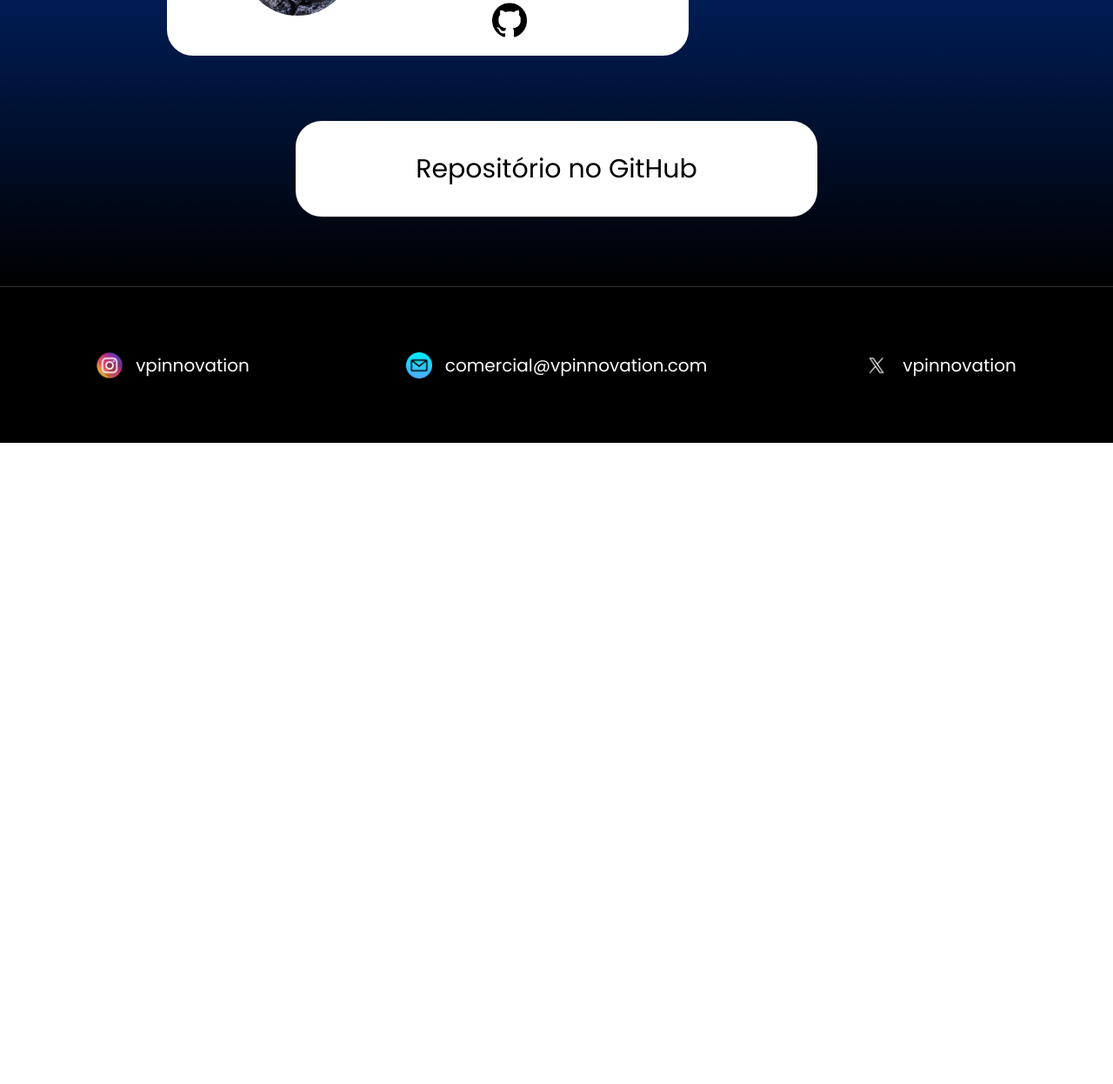
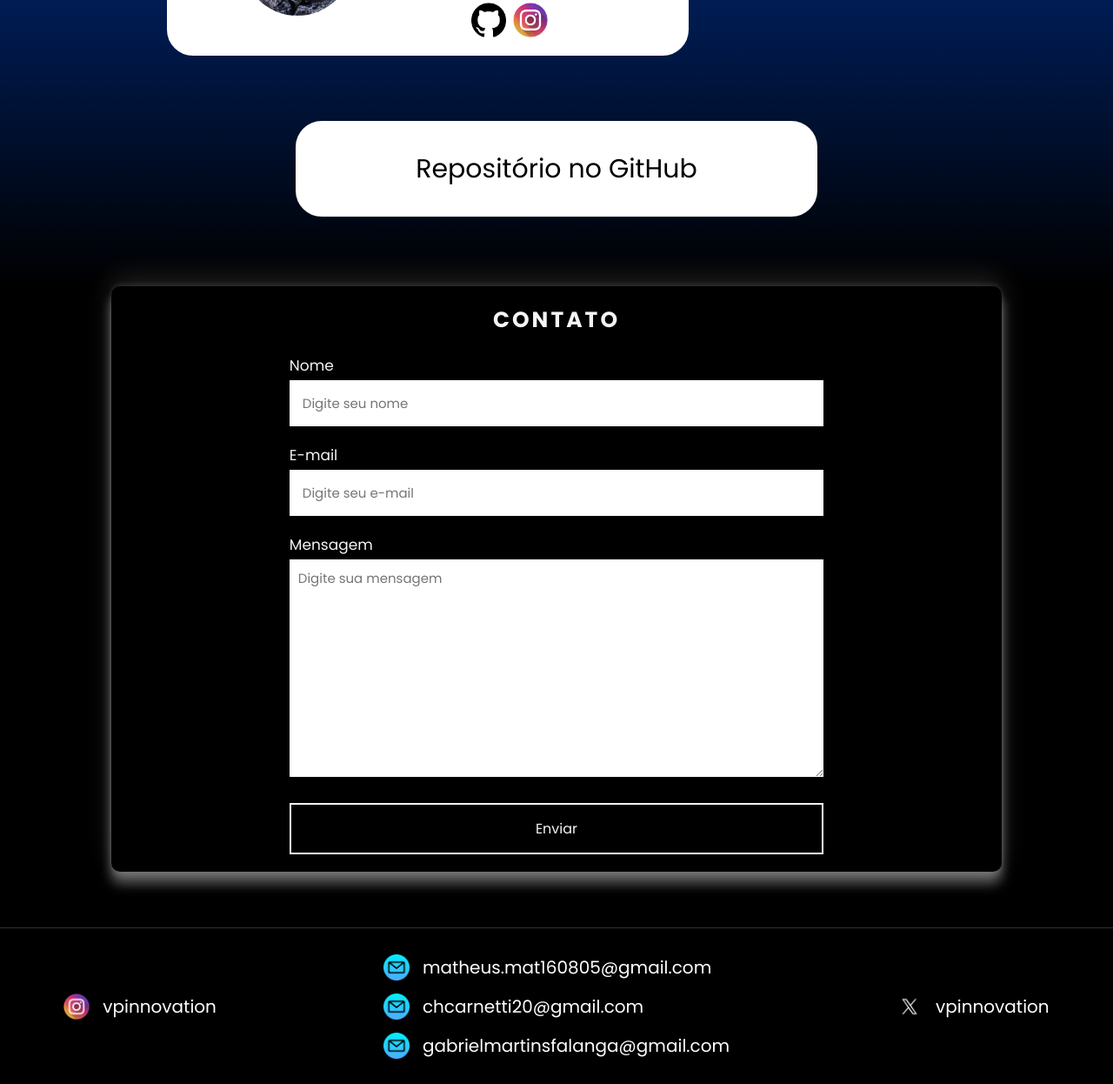
Before and after one commit to matheus-esteves10/gs-frontend, a plain HTML site: page index.html in a window 1280 px wide. Shown: the part 3642-4888 px from the top of the page at 87% size. Before the commit the page ends 4157 px from the top, so only its background shows below. Drawn offline with Linux system fonts and the light colour scheme.

Commit message:
formulário de contato, pág de agradecimento, instas e emails adicionados

```diff
--- a/index.html
+++ b/index.html
@@ -55,7 +55,8 @@
                   <p>Matheus Esteves</p>
                   <p>RM: 554769</p>
                   <p>Turma: 1TDSPJ</p>
-                  <a href="https://github.com/matheus-esteves10" target="_blank"><img class="github" src="../img/github.png" alt="Logo do GitHub"></a>
+                  <a href="https://github.com/matheus-esteves10" target="_blank"><img class="icones" src="../img/github.png" alt="Logo do GitHub"></a>
+                  <a href="https://www.instagram.com/matheus_esteves__/" target="_blank"><img class="icones" src="./img/icone-instagram.png" alt="Ícone Instagram"></a>
                 </div>
             </div>
             <div class="container caio">
@@ -63,8 +64,9 @@
                 <div>
                   <p>Caio Henrique</p>
                   <p>RM: 554600</p>
-                  <p>Turma: 1TDSPH</p>
-                  <a href="https://github.com/caiohc28" target="_blank"><img class="github" src="../img/github.png" alt="Logo do GitHub"></a>
+                  <p>Turma: 1TDSPJ</p>
+                  <a href="https://github.com/caiohc28" target="_blank"><img class="icones" src="../img/github.png" alt="Logo do GitHub"></a>
+                  <a href="https://www.instagram.com/_chc28_/" target="_blank"><img class="icones" src="./img/icone-instagram.png" alt="Ícone Instagram"></a>
                 </div>
             </div>
             <div class="container mat-gab">
@@ -73,7 +75,8 @@
                   <p>Gabriel Falanga</p>
                   <p>RM: 555061</p>
                   <p>Turma: 1TDSPM</p>
-                  <a href="https://github.com/gabrielfalanga" target="_blank"><img class="github" src="../img/github.png" alt="Logo do GitHub"></a>
+                  <a href="https://github.com/gabrielfalanga" target="_blank"><img class="icones" src="../img/github.png" alt="Logo do GitHub"></a>
+                  <a href="https://www.instagram.com/gabriel_falanga/" target="_blank"><img class="icones" src="./img/icone-instagram.png" alt="Ícone Instagram"></a>
                 </div>
             </div>
             <a id="link-repo" href="https://github.com/matheus-esteves10/gs-frontend" target="_blank">
@@ -84,11 +87,32 @@
         </div>
 
     </section>
+
+    <section id="contato">
+        <div>
+            <h1 id="titulo-form">CONTATO</h1>
+            <form id="form-contato" action="./pag-agradecimento/agradecimento.html" method="get">
+                <label for="idNome">Nome</label>
+                <input type="text" name="nome" id="idNome" placeholder="Digite seu nome" autocomplete="off">
+                <label for="idEmail">E-mail</label>
+                <input type="email" name="email" id="idEmail" placeholder="Digite seu e-mail" autocomplete="off">
+                <label for="idMensagem">Mensagem</label>
+                <textarea name="mensagem" id="idMensagem" cols="30" rows="10" placeholder="Digite sua mensagem"></textarea>
+                <button type="submit">Enviar</button>
+            </form>
+        </div>
+    </section>
+
     <footer>
-        <ul id="contato">
+        <ul id="contatos-footer">
             <li><img src="./img/icone-instagram.png" alt="Ícone Instagram">vpinnovation</li>
-            <li><img src="./img/icone-email.png" alt="Ícone E-mail">comercial@vpinnovation.com</li>
-
+            <li>
+                <ul id="lista-emails">
+                    <li><img src="./img/icone-email.png" alt="Ícone E-mail">matheus.mat160805@gmail.com</li>
+                    <li><img src="./img/icone-email.png" alt="Ícone E-mail">chcarnetti20@gmail.com</li>
+                    <li><img src="./img/icone-email.png" alt="Ícone E-mail">gabrielmartinsfalanga@gmail.com</li>
+                </ul>
+            </li>
             <li><img src="./img/icone-x.png" alt="Ícone X">vpinnovation</li>
         </ul>
     </footer>
--- /dev/null
+++ b/pag-agradecimento/agradecimento.css
@@ -0,0 +1,37 @@
+@import url('https://fonts.googleapis.com/css2?family=Poppins:ital,wght@0,100;0,200;0,300;0,400;0,500;0,600;0,700;0,800;0,900;1,100;1,200;1,300;1,400;1,500;1,600;1,700;1,800;1,900&display=swap');
+
+* {
+    margin: 0;
+    padding: 0;
+    box-sizing: border-box;
+    font-family: "Poppins", sans-serif;
+}
+body {
+    display: flex;
+    align-items: center;
+    justify-content: center;
+    min-height: 100vh;
+    background-color: #07072a;
+    flex-direction: column;
+}
+h1 {
+    font-size: 5vw;
+    color: #f5f5f5;
+    margin-bottom: 30px;
+}
+p {
+    font-size: 1.5vw;
+    color: #f5f5f5;
+    margin-bottom: 50px;
+}
+a {
+    padding: 15px 55px;
+    background-color: #f5f5f5;
+    text-decoration: none;
+    color: #000;
+    font-size: 1.5vw;
+    transition: all 0.5s;
+    &:hover{
+        border-radius: 16px;
+    }
+}
--- a/pag-principal/style.css
+++ b/pag-principal/style.css
@@ -4,12 +4,10 @@
     margin: 0;
     padding: 0;
     box-sizing: border-box;
+    font-family: "Poppins", sans-serif;
 }
 html {
     font-size: 62.5%;
-}
-body {
-    font-family: "Poppins", sans-serif;
 }
 a {
     text-decoration: none;
@@ -274,7 +272,7 @@ a {
     width: 10vw;
     height: auto;
 }
-.github {
+.icones {
     width: 40px;
     height: auto;
     margin-top: 15px;
@@ -294,6 +292,81 @@ a {
     animation-range: cover 0% cover 30%;
 }
 
+/* FORMULÁRIO DE CONTATO */
+
+#contato {
+    display: flex;
+    align-items: center;
+    justify-content: center;
+    flex-direction: column;
+    background-color: #000;
+    width: 100vw;
+    padding-bottom: 8vh;
+}
+#contato div {
+    background-color: #000;
+    width: 80vw;
+    border-radius: 10px;
+    box-shadow: rgba(255, 255, 255, .25) 0px 14px 15px, rgba(255, 255, 255, .12) 0px -12px 30px, rgba(255, 255, 255, .12) 0px 4px 6px, rgba(255, 255, 255, .17) 0px 12px 13px, rgba(255, 255, 255, .09) 0px -3px 5px;
+    display: flex;
+    flex-direction: column;
+    align-items: center;
+}
+#titulo-form {
+    color: #f5f5f5;
+    font-size: 2.5rem;
+    margin: 2rem;
+    text-align: center;
+    letter-spacing: 3px;
+}
+#form-contato {
+    display: flex;
+    flex-direction: column;
+    width: 60%;
+}
+#form-contato label {
+    color: #f5f5f5;
+    font-size: 17px;
+    margin-bottom: 4px;
+}
+#form-contato input {
+    padding: 15px;
+    outline: none;
+    border: 0;
+    margin-bottom: 20px;
+    font-size: 15px;
+    transition: all 0.5s;
+    &:focus {
+        border-radius: 16px;
+    }
+}
+#form-contato textarea {
+    padding: 10px;
+    outline: none;
+    border: 0;
+    font-size: 15px;
+    margin-bottom: 30px;
+    transition: all 0.5s;
+    &:focus {
+        border-radius: 16px;
+    }
+}
+#form-contato button{
+    padding: 15px;
+    cursor: pointer;
+    font-size: 16px;
+    background: transparent;
+    border: 2px solid #f5f5f5;
+    color: #f5f5f5;
+    transition: all .6s;
+    margin-bottom: 20px;
+    &:hover {
+        background: #f5f5f5;
+        color: #101026;
+        border-radius: 16px;
+    }
+}
+
 /* RODAPÉ */
 
 footer {
@@ -306,19 +379,24 @@ footer {
     border-top: solid 1px #313131;
     font-size: 2rem;
 }
-footer ul {
+#contatos-footer {
     display: flex;
-    gap: 20px;
+    gap: 15vw;
 }
-footer ul li {
+#contatos-footer li {
     list-style: none;
-    margin: 80px;
     display: flex;
     flex-direction: row;
     align-items: center;
     justify-content: center;
     gap: 15px;
 }
-footer ul li img {
+#contatos-footer li img {
     width: 30px;
 }
+#lista-emails {
+    display: flex;
+    flex-direction: column;
+    gap: 15px;
+    align-items: start;
+}
```
Also changed, not shown: pag-agradecimento/agradecimento.html (added, +15 -0 lines), pag-cadastro/cadastro.html (+2 -2 lines).
